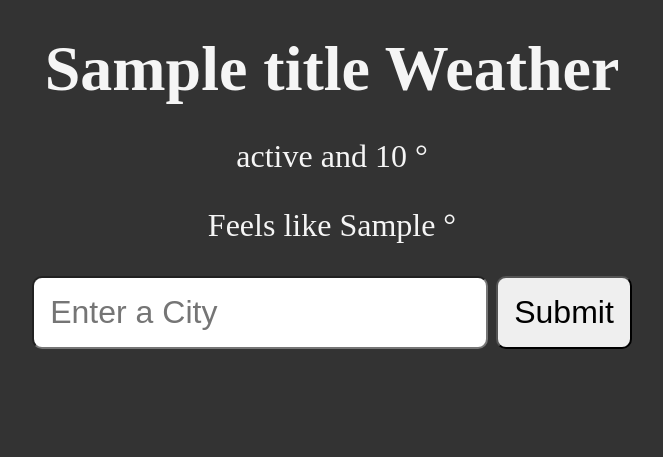
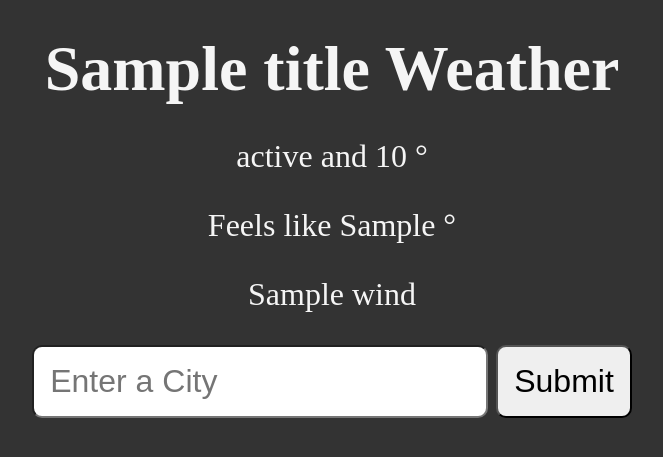
Before and after one commit to NathanVervloesem/python-weather2, a Flask app: template templates/weather.html in a window 1280 px wide. Shown: the top 457 px of the page, without its empty margins (308-971 px from the left). Run offline with Flask 3, Linux system fonts and the light colour scheme; the template is opened without the code that fills it: most values are stand-ins (such as "Sample title", 1, 10 or a date in 2020); parts of the project's set-up code (start-up, migrations or seed data) failed here and were passed over.

Commit message:
Adding wind information

```diff
--- a/server.py
+++ b/server.py
@@ -29,7 +29,8 @@ def get_weather():
         title=data["name"],
         status=data["weather"][0]["description"].capitalize(),
         temp = f"{data['main']['temp']:.1f}",
-        feels_like = f"{data['main']['feels_like']:.1f}"
+        feels_like = f"{data['main']['feels_like']:.1f}",
+        wind = f"Wind: {data['wind']['speed']}m/s from {wind_direction} direction ({data['wind']['deg']}°)"
     )
 
 if __name__ == "__main__":
--- a/templates/weather.html
+++ b/templates/weather.html
@@ -10,6 +10,7 @@
     <h1>{{ title }} Weather</h1>
     <p>{{ status }} and {{ temp }} &deg;</p>
     <p>Feels like {{ feels_like }} &deg;</p>
+    <p>{{ wind }}</p>
     <form action="/weather">
         <input type="text" name="city" id="city" placeholder="Enter a City">
         <button type="submit">Submit</button>
```
